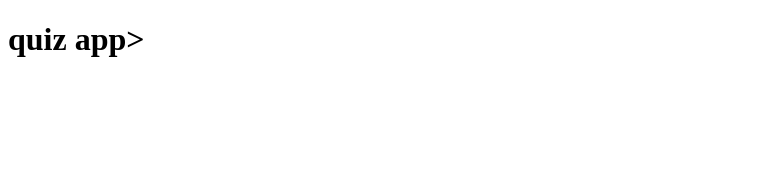
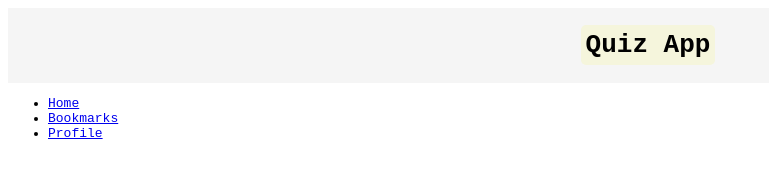
Before and after one commit to Testo-saurus/quiz-app, a plain HTML site: page index.html in a window 1280 px wide. Shown: the whole page, without its empty margins (0-769 px from the left). Drawn offline with Linux system fonts and the light colour scheme.

Commit message:
basic navbar setup

```diff
--- a/components/header.css
+++ b/components/header.css
@@ -0,0 +1,16 @@
+h1 {
+  background-color: beige;
+  color: black;
+  border-radius: 5px;
+  padding: 5px;
+}
+
+.header {
+  display: flex;
+  justify-content: center;
+
+  width: 100vw;
+  background-color: #f5f5f5;
+
+  text-transform: capitalize;
+}
--- a/global.css
+++ b/global.css
@@ -0,0 +1,8 @@
+*,
+::after,
+::before {
+  box-sizing: border-box;
+}
+body {
+  font-family: monospace;
+}
--- a/index.html
+++ b/index.html
@@ -3,9 +3,20 @@
   <head>
     <meta charset="UTF-8" />
     <meta name="viewport" content="width=device-width, initial-scale=1.0" />
-    <title>Document</title>
+    <title>Quiz App</title>
+    <link rel="stylesheet" href="./styles.css" />
   </head>
   <body>
-    <h1>quiz app></h1>
+    <header class="header">
+      <h1>quiz app</h1>
+    </header>
+
+    <nav class="navbar">
+      <ul class="nav-links">
+        <li><a href="index.html">Home</a></li>
+        <li><a href="bookmarks.html">Bookmarks</a></li>
+        <li><a href="profile.html">Profile</a></li>
+      </ul>
+    </nav>
   </body>
 </html>
--- a/styles.css
+++ b/styles.css
@@ -0,0 +1,2 @@
+@import url("global.css");
+@import url("./components/header.css");
```
